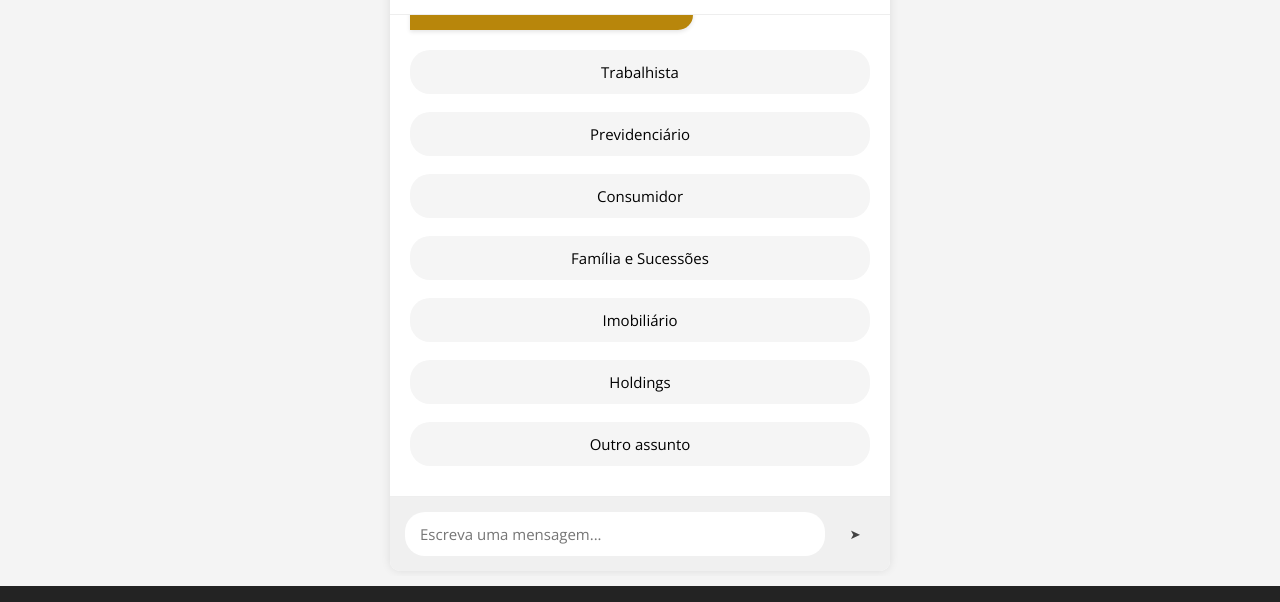
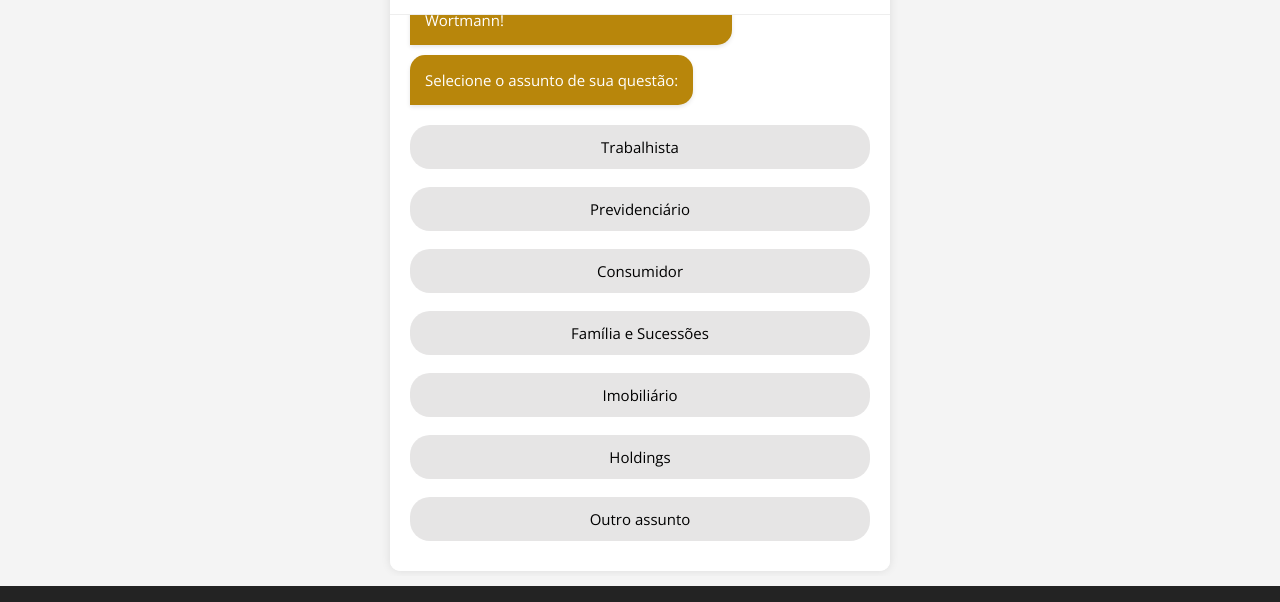
Before and after one commit to PyGodoy/vwadvocacia-chatbot, a plain HTML site: page index.html in a window 1280 px wide. Shown: the part 175-777 px from the top of the page. Drawn offline with nearby package versions, Linux system fonts and the light colour scheme.

Commit message:
alterações

```diff
--- a/index.html
+++ b/index.html
@@ -23,10 +23,6 @@
       </div>
       <div class="chat-messages" id="chatMessages">
         <!-- Messages will be added here -->
-      </div>
-      <div class="chat-input">
-        <input type="text" placeholder="Escreva uma mensagem..." id="messageInput">
-        <button onclick="sendMessage()">➤</button>
       </div>
     </div>
   </main>
--- a/static/css/style.css
+++ b/static/css/style.css
@@ -160,7 +160,7 @@ main {
   font-size: 15px;
   color: black;
   padding: 12px 15px;
-  background: #f5f5f5;
+  background: #c0bdbd65;
   border: none;
   border-radius: 20px;
   cursor: pointer;
--- a/static/js/script.js
+++ b/static/js/script.js
@@ -60,7 +60,7 @@ function addOptions(options, callback) {
 
   const lastMessage = optionsContainer.previousElementSibling;
   if (lastMessage) {
-    const offsetPosition = lastMessage.offsetTop - 20;
+    const offsetPosition = lastMessage.offsetTop - 70;
     messagesDiv.scrollTop = offsetPosition;
   }
 }
@@ -135,7 +135,7 @@ function handleAreaSelection(area) {
 
 function init() {
   simulateTyping('Seja bem-vindo!', () => {
-    addMessage('Seja bem-vindo!');
+    addMessage('Seja bem-vindo ao escritório Vitorio & Wortmann!');
     setTimeout(() => {
       simulateTyping('Selecione o assunto de sua questão:', () => {
         addMessage('Selecione o assunto de sua questão:');
```
